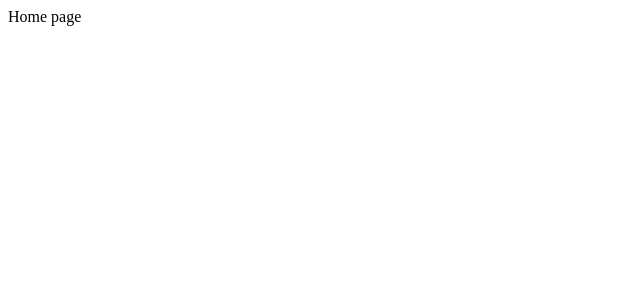
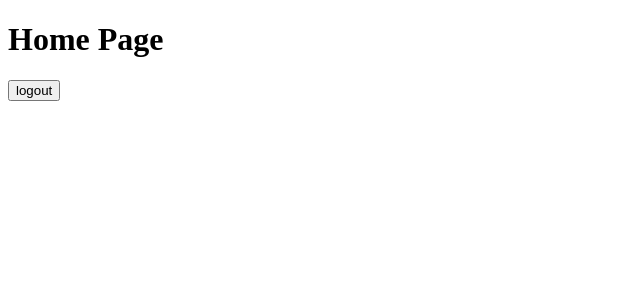
Before and after one commit to Yiannis-Kalogiannis/Giving-Block, a React (Vite) app in the folder client/: page /home in a window 1280 px wide. Shown: the top 300 px of the page, without its empty margins (0-640 px from the left). Built offline with nearby package versions, Linux system fonts and the light colour scheme; sample sign-in values are in the browser's storage.

Commit message:
minor changes not importan => try to create different store

```diff
--- a/client/src/App.jsx
+++ b/client/src/App.jsx
@@ -7,6 +7,7 @@ import CreateService from './pages/CreateService.jsx';
 import HomePage from './pages/HomePage.jsx';
 import UserProfile from './pages/UserProfile.jsx';
 import ProtectedRoute from '../src/hooks/ProtectedRoute.jsx';
+
 
 function App() {
   return (
--- a/client/src/components/Navbar.jsx
+++ b/client/src/components/Navbar.jsx
@@ -1,5 +1,26 @@
+import {useNavigate} from "react-router-dom";
+import useAuthStore from "../store/authStore";
+import useServiceStore from "../store/useServiceStore";
+
 function Navbar() {
-    return ( "navbar" );
+    const navigate = useNavigate();
+    const { logout } = useAuthStore();
+    const { services } = useServiceStore();
+
+    const handleLogOut = () => {
+        logout();
+        navigate("/login");
+    };
+
+
+
+    return (
+        <div className="navbar" style={{display: "flex", justifyContent: "space-between"}}>
+        <button  onClick={handleLogOut}>
+            logout
+        </button>
+        </div>
+     );
 }
 
-export default Navbanavbarr;
+export default Navbar;
--- a/client/src/components/SearchService.jsx
+++ b/client/src/components/SearchService.jsx
@@ -2,13 +2,19 @@ import { useState, useEffect } from 'react';
 import axios from 'axios';
 import ServiceCard from './Service.card';
 import debounce from 'lodash.debounce';
+import useServiceStore from '../store/useServiceStore';
+
+
 
 const ServiceSearch = () => {
   const [query, setQuery] = useState('');
-  const [services, setServices] = useState([]);
   const [serviceType, setServiceType] = useState('');
   const [status, setStatus] = useState('');
   const [loading, setLoading] = useState(false);
+
+  // Access services state from the store
+  const services = useServiceStore((state) => state.services);
+  const setServices = useServiceStore((state) => state.setServices);
 
   const fetchServices = async (query, serviceType, status) => {
     try {
@@ -17,7 +23,7 @@ const ServiceSearch = () => {
         params: { query, serviceType, status: status || undefined },
       });
       console.log(response.data);
-      setServices(response.data);
+      setServices(response.data); // Update global services state
     } catch (error) {
       console.error('Error fetching services:', error);
     } finally {
@@ -31,10 +37,11 @@ const ServiceSearch = () => {
   useEffect(() => {
     debouncedFetch(query, serviceType, status);
     return () => debouncedFetch.cancel();
-  }, [ query, serviceType, status]);
+  }, [query, serviceType, status]);
 
   return (
     <div className="service-search">
+      {/* Search Form */}
       <select value={serviceType} onChange={(e) => setServiceType(e.target.value)}>
         <option value="">Service Type</option>
         <option value="offering-help">Helper</option>
@@ -51,13 +58,19 @@ const ServiceSearch = () => {
         value={query}
         onChange={(e) => setQuery(e.target.value)}
       />
+
+      {/* Display loading message or services */}
       {loading ? (
         <p>Loading...</p>
       ) : (
         <div className="services">
-          {services.map((service) => (
-            <ServiceCard key={service._id} service={service} />
-          ))}
+          {services.length === 0 ? (
+            <p>No services available</p>
+          ) : (
+            services.map((service) => (
+              <ServiceCard key={service._id} service={service} />
+            ))
+          )}
         </div>
       )}
     </div>
--- a/client/src/pages/HomePage.jsx
+++ b/client/src/pages/HomePage.jsx
@@ -1,5 +1,13 @@
+import Navbar from '../components/Navbar';
+
+
 function HomePage() {
-    return ( 'Home page' );
+    return (
+        <>
+        <h1>Home Page</h1>
+            <Navbar />
+        </>
+     );
 }
 
-export default HomePage;
+export default HomePage
--- /dev/null
+++ b/client/src/store/useServiceStore.jsx
@@ -0,0 +1,8 @@
+import { create } from 'zustand';
+
+const useServiceStore = create((set) => ({
+  services: [],
+  setServices: (services) => set({ services }),
+}));
+
+export default useServiceStore;  // Default export of the Zustand store
```
